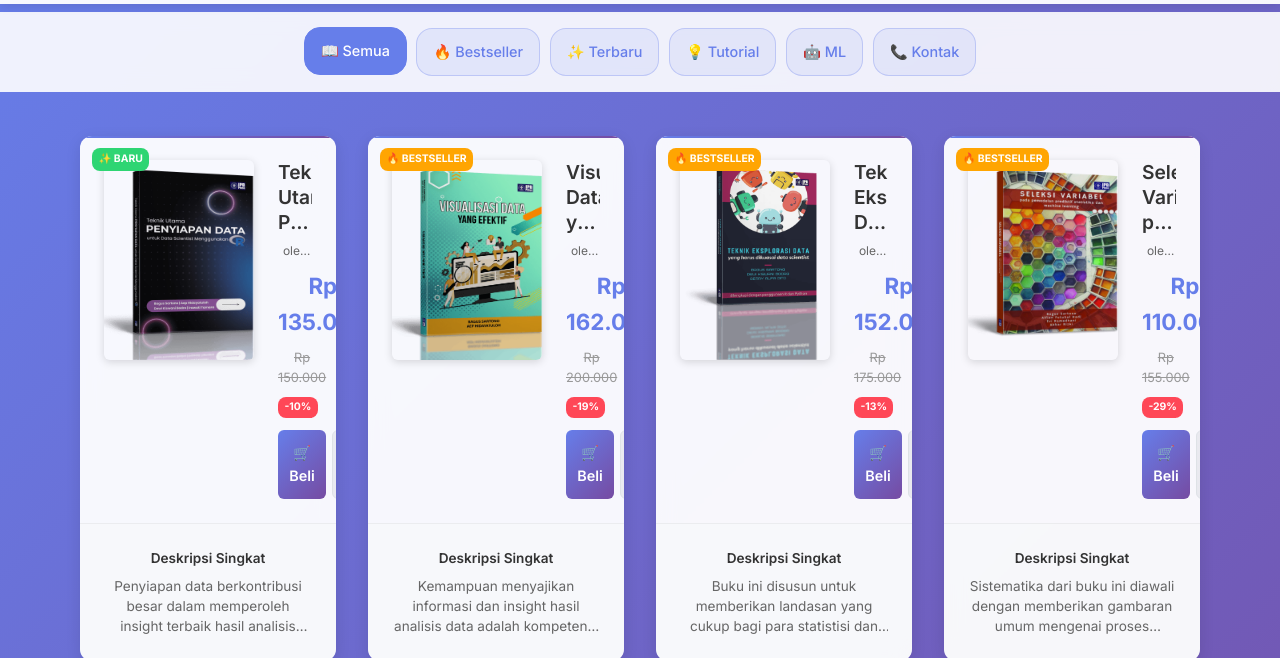
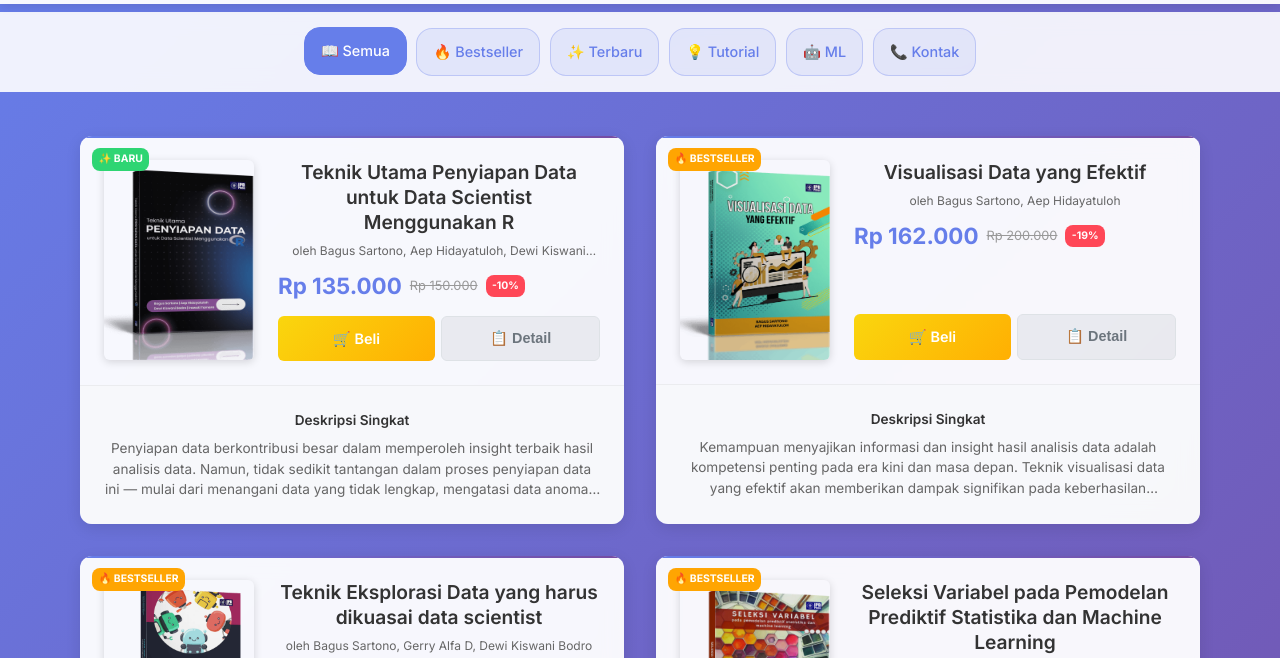
Before and after one commit to aephidayatuloh/books, a plain HTML site: page index.html in a window 1280 px wide. Shown: the part 87-745 px from the top of the page. Drawn offline with Linux system fonts and the light colour scheme.

Commit message:
change buy button color

```diff
--- a/style.css
+++ b/style.css
@@ -258,7 +258,7 @@ main {
 }
 
 .buy-button-top {
-    background: linear-gradient(135deg, #667eea, #764ba2);
+    background: linear-gradient(135deg, #fad60eff, #ffaf02ff);
     color: white;
 }
 
@@ -570,7 +570,7 @@ footer {
 /* Large desktop responsive (min-width: 1024px) */
 @media (min-width: 1024px) {
     #book-gallery {
-        grid-template-columns: repeat(4, 1fr);
+        grid-template-columns: repeat(2, 1fr);
         gap: 2rem;
     }
 
```
